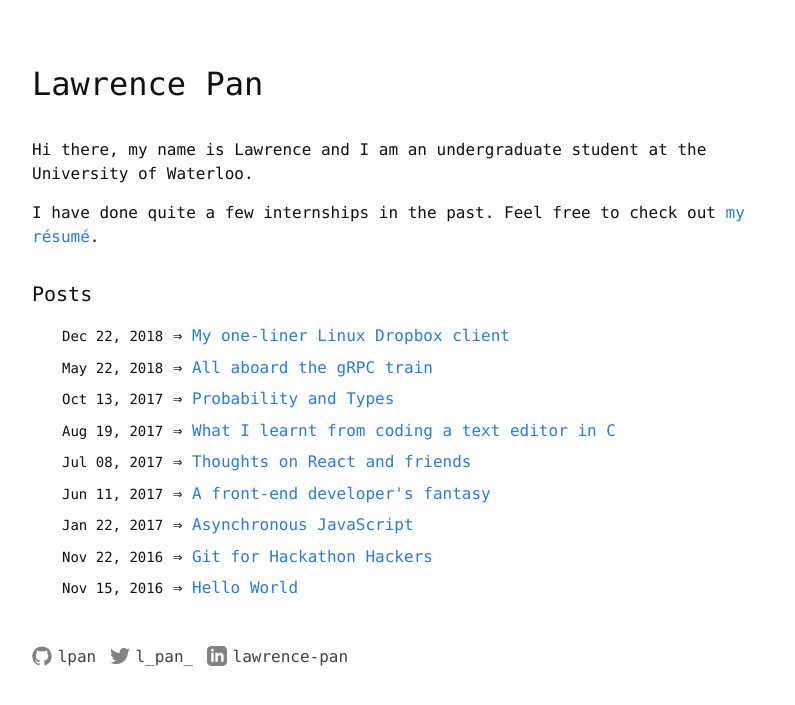
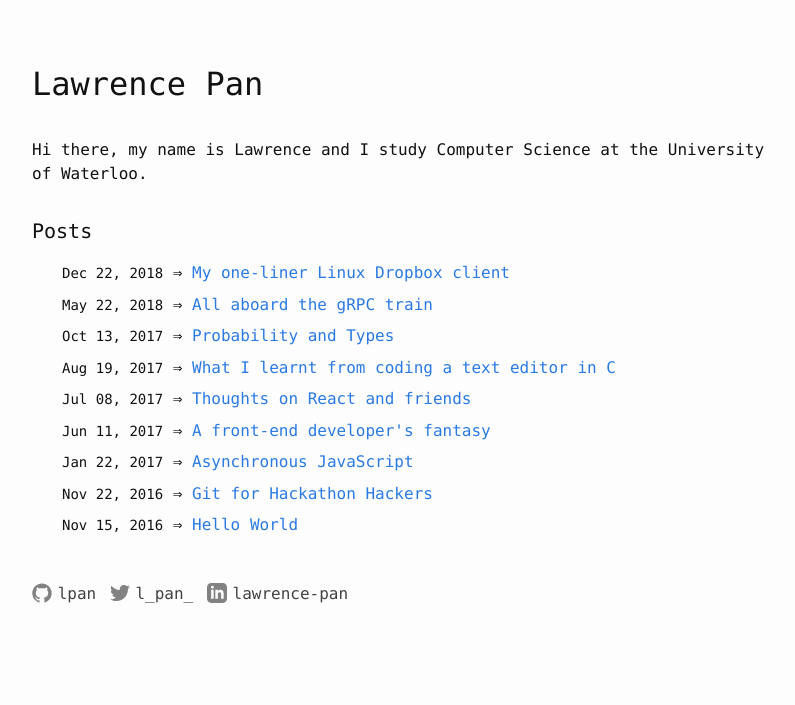
Before and after one commit to lpan/lpan.github.io, a Jekyll site: the page built from index.html, in a window 1280 px wide. Shown: the top 705 px of the page, without its empty margins (238-1033 px from the left). Built offline with Jekyll 4.4.1, drawn with Linux system fonts in a browser that asks for light colours.

Commit message:
make about page simpler

```diff
--- a/_includes/intro.md
+++ b/_includes/intro.md
@@ -1,4 +1,2 @@
-Hi there, my name is Lawrence and I am an undergraduate student at the University of Waterloo.
-
-I have done quite a few internships in the past. Feel free to check out [my résumé]({{
-site.resume_url }}).
+Hi there, my name is Lawrence and I study Computer Science at the University of
+Waterloo.
```
